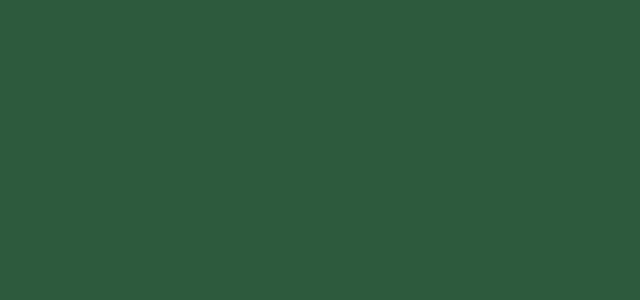
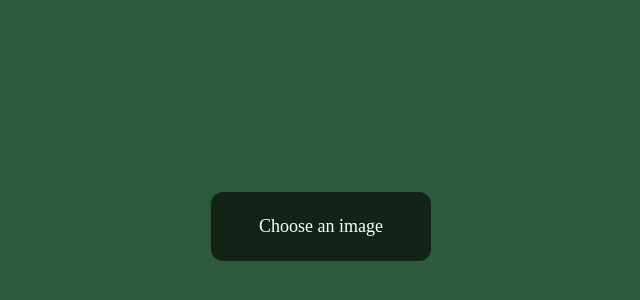
Before and after one commit to jlachor/jigsaw-puzzle, a Preact app: page / in a window 1280 px wide. Shown: the part 174-474 px from the top of the page, without its empty margins (319-959 px from the left). Built offline with nearby package versions, Linux system fonts and the light colour scheme.

Commit message:
Add basic structure for uploading images

```diff
--- /dev/null
+++ b/src/app.css
@@ -0,0 +1,20 @@
+.upload-overlay {
+  position: absolute;
+  inset: 0;
+  display: flex;
+  align-items: center;
+  justify-content: center;
+}
+
+.upload-label {
+  padding: 24px 48px;
+  background-color: rgba(0, 0, 0, 0.6);
+  border-radius: 12px;
+  color: white;
+  font-size: 18px;
+  cursor: pointer;
+}
+
+.upload-label input {
+  display: none;
+}
--- a/src/app.tsx
+++ b/src/app.tsx
@@ -1,13 +1,15 @@
-import { useRef, useEffect } from 'preact/hooks'
+import { useRef, useEffect, useState } from 'preact/hooks'
+import './app.css'
 
 export function App() {
   const canvasRef = useRef<HTMLCanvasElement>(null)
+  const [image, setImage] = useState<HTMLImageElement | null>(null)
 
   useEffect(() => {
     const canvas = canvasRef.current
     if (!canvas) return
 
-    const resize = () => {
+    const redraw = () => {
       canvas.width = window.innerWidth
       canvas.height = window.innerHeight
 
@@ -16,12 +18,49 @@ export function App() {
 
       ctx.fillStyle = '#2d5a3d'
       ctx.fillRect(0, 0, canvas.width, canvas.height)
+
+      if (image) {
+        const maxW = canvas.width * 0.8
+        const maxH = canvas.height * 0.8
+        const scale = Math.min(maxW / image.naturalWidth, maxH / image.naturalHeight)
+        const drawW = image.naturalWidth * scale
+        const drawH = image.naturalHeight * scale
+        const offsetX = (canvas.width - drawW) / 2
+        const offsetY = (canvas.height - drawH) / 2
+
+        ctx.drawImage(image, offsetX, offsetY, drawW, drawH)
+      }
     }
 
-    resize()
-    window.addEventListener('resize', resize)
-    return () => window.removeEventListener('resize', resize)
-  }, [])
+    redraw()
+    window.addEventListener('resize', redraw)
+    return () => window.removeEventListener('resize', redraw)
+  }, [image])
 
-  return <canvas ref={canvasRef} />
+  const handleFile = (e: Event) => {
+    const file = (e.target as HTMLInputElement).files?.[0]
+    if (!file) return
+
+    const url = URL.createObjectURL(file)
+    const img = new Image()
+    img.onload = () => {
+      URL.revokeObjectURL(url)
+      setImage(img)
+    }
+    img.src = url
+  }
+
+  return (
+    <>
+      <canvas ref={canvasRef} />
+      {!image && (
+        <div class="upload-overlay">
+          <label class="upload-label">
+            Choose an image
+            <input type="file" accept="image/*" onChange={handleFile} />
+          </label>
+        </div>
+      )}
+    </>
+  )
 }
```
Also changed, not shown: 2 other files (tests, documents, lock files or other folders).
